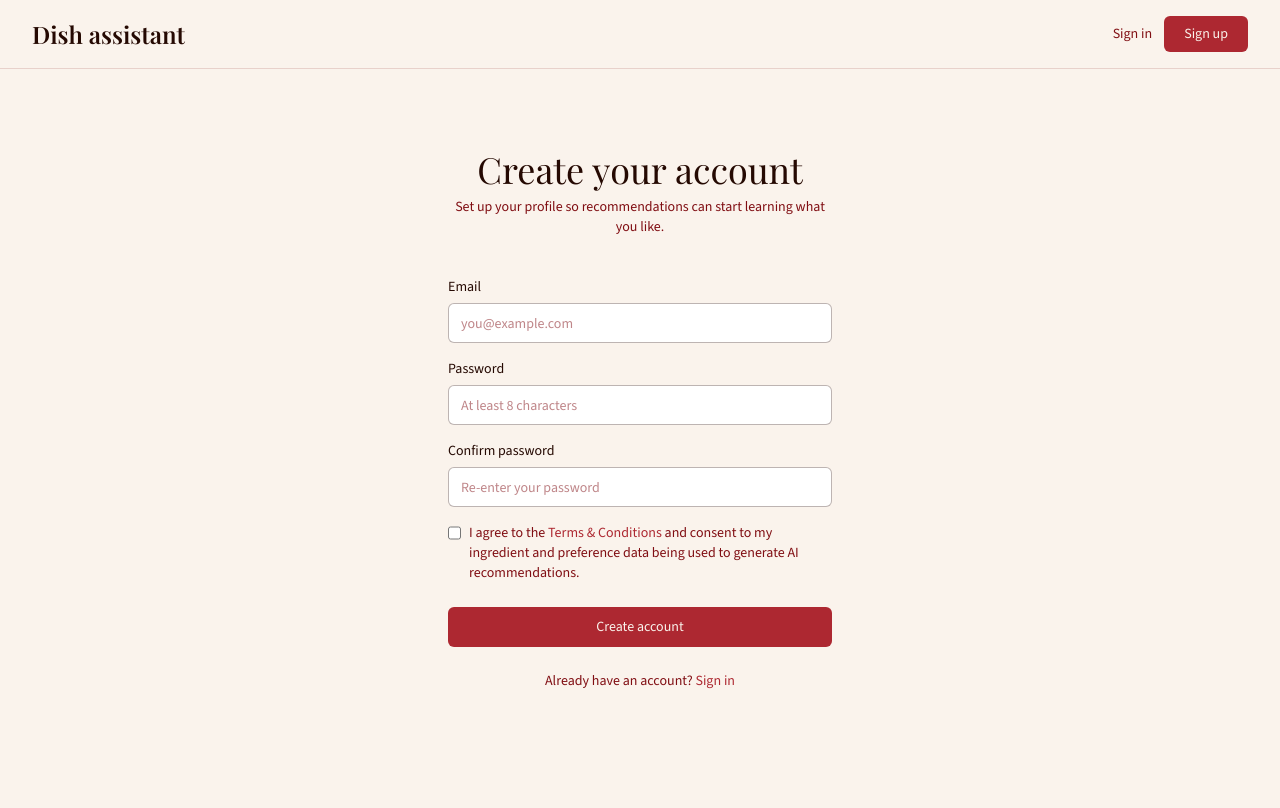
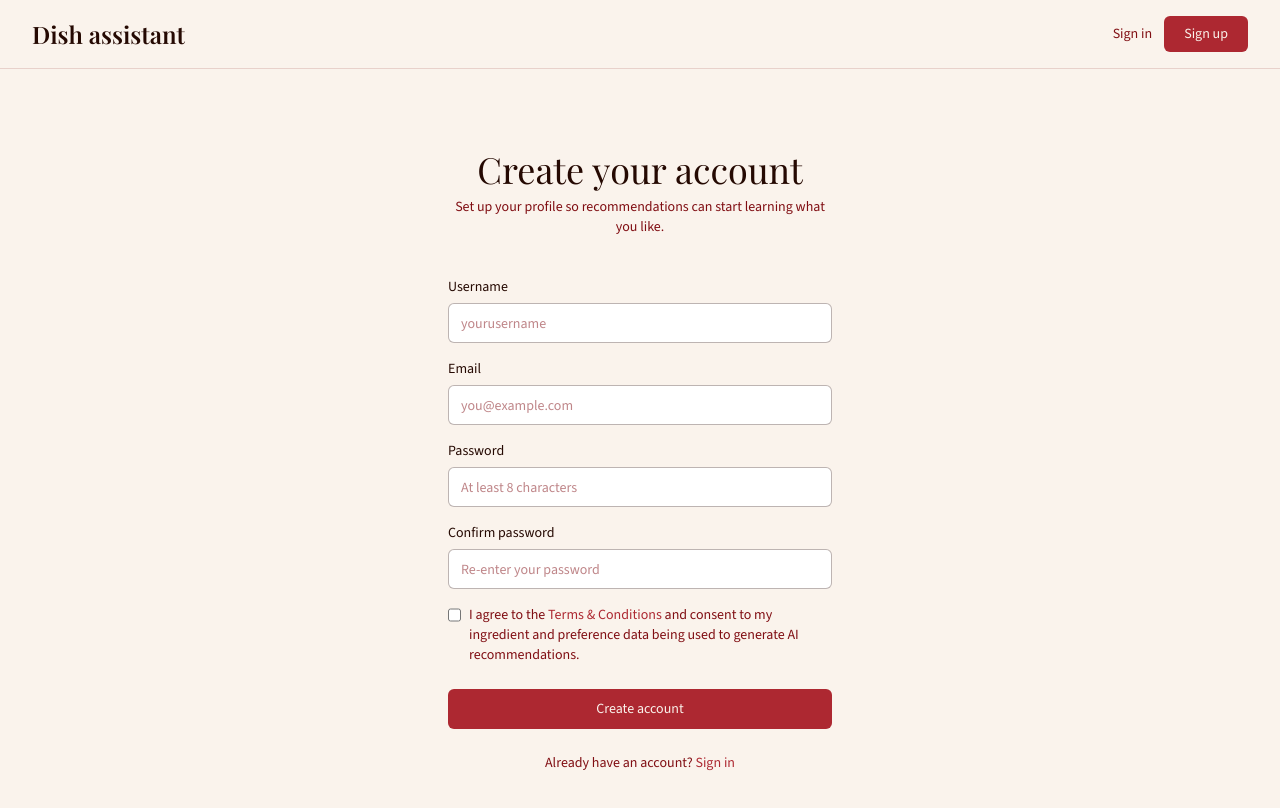
Before and after one commit to rakellbandeira/dish-assistant-webapp, a Next.js app in the folder dish-assistant-frontend/: page /register in a window 1280 px wide. Shown: the top 808 px of the page. Built offline with nearby package versions, Linux system fonts and the light colour scheme; no server answers.

Commit message:
Fix backend startup (errors.py indentation) and restore username on the register page

```diff
--- a/dish-assistant-frontend/app/(auth)/register/page.tsx
+++ b/dish-assistant-frontend/app/(auth)/register/page.tsx
@@ -13,6 +13,7 @@ import { registerRequest } from "@/lib/auth";
 import { useAuth } from "@/context/AuthContext";
 
 type FieldErrors = {
+  username?: string;
   email?: string;
   password?: string;
   confirmPassword?: string;
@@ -23,6 +24,7 @@ export default function RegisterPage() {
   const router = useRouter();
   const { setUser } = useAuth();
 
+  const [username, setUsername] = useState("");
   const [email, setEmail] = useState("");
   const [password, setPassword] = useState("");
   const [confirmPassword, setConfirmPassword] = useState("");
@@ -34,6 +36,12 @@ export default function RegisterPage() {
 
   function validate() {
     const errors: FieldErrors = {};
+
+    if (!username.trim()) errors.username = "Username is required.";
+    else if (username.trim().length < 3)
+      errors.username = "Username must be at least 3 characters.";
+    else if (!/^[a-zA-Z0-9_]+$/.test(username.trim()))
+      errors.username = "Letters, numbers, and underscores only.";
 
     if (!email.trim()) errors.email = "Email is required.";
     else if (!isValidEmail(email)) errors.email = "Enter a valid email address.";
@@ -66,7 +74,7 @@ export default function RegisterPage() {
 
     setIsSubmitting(true);
     try {
-      const { user } = await registerRequest({ email, password, acceptedTerms });
+      const { user } = await registerRequest({ username, email, password, acceptedTerms });
       setUser(user); // signed in right away: the header switches to the signed-in view
 
       router.push("/preferences");
@@ -105,6 +113,17 @@ export default function RegisterPage() {
               {formError}
             </div>
           )}
+
+          <AuthInput
+            label="Username"
+            type="text"
+            name="username"
+            placeholder="yourusername"
+            value={username}
+            onChange={(e) => setUsername(e.target.value)}
+            error={fieldErrors.username}
+            autoComplete="username"
+          />
 
           <AuthInput
             label="Email"
--- a/dish-assistant-frontend/lib/auth.ts
+++ b/dish-assistant-frontend/lib/auth.ts
@@ -10,6 +10,7 @@ type LoginPayload = {
 };
 
 type RegisterPayload = {
+  username: string;
   email: string;
   password: string;
   acceptedTerms: boolean;
```
Also changed, not shown: 1 other file (tests, documents, lock files or other folders).
